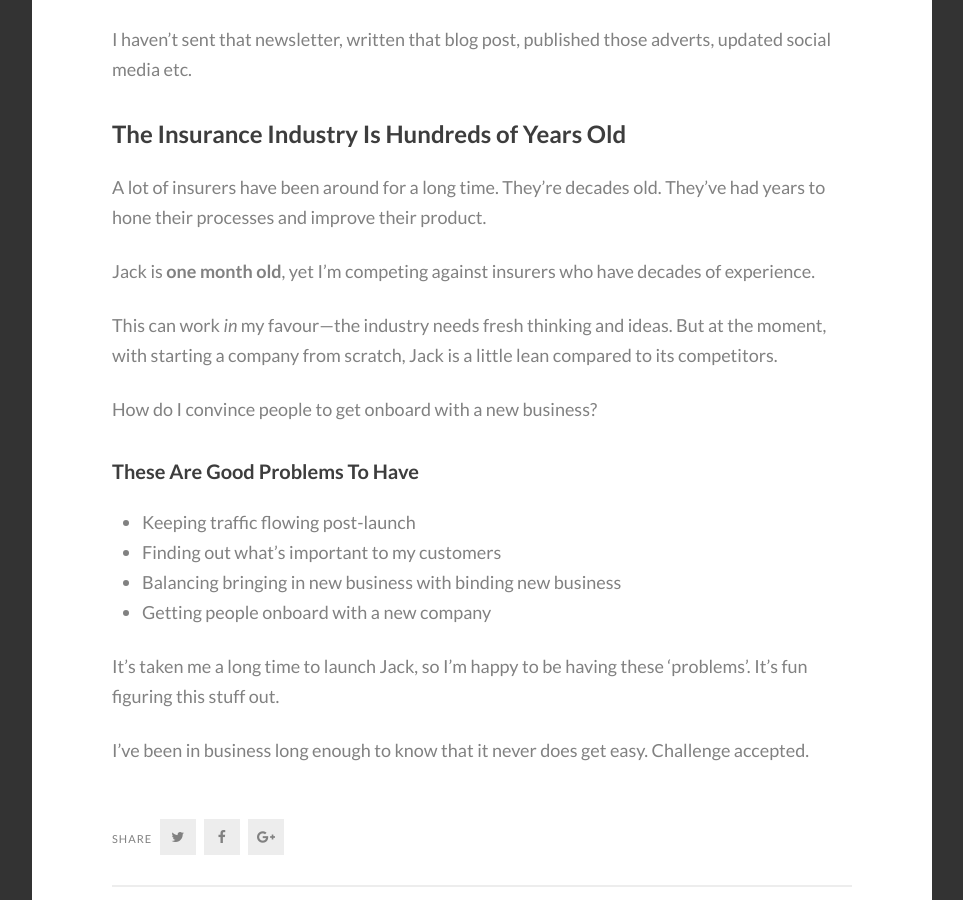
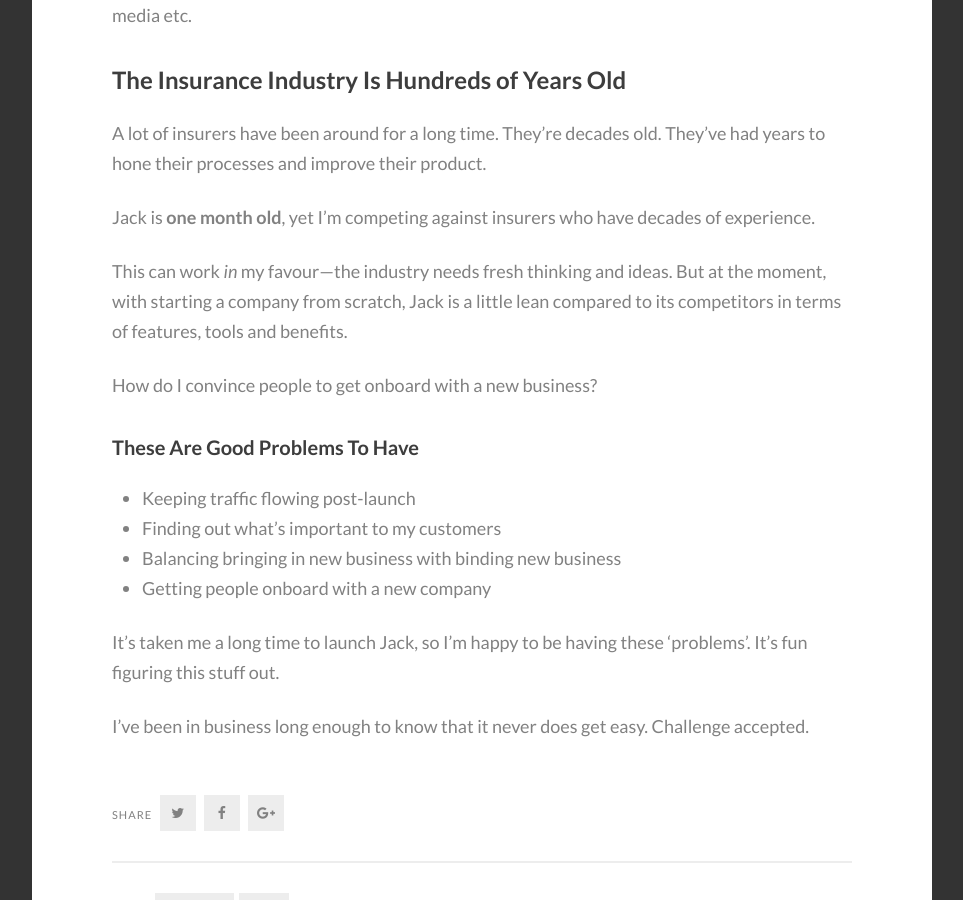
Before and after one commit to ashleybaxter/iamashley, a Jekyll site: the page built from _posts/2016-09-23-post-launch-problems.markdown, in a window 1280 px wide and 900 px high, scrolled down 2549 px. Shown: the whole window, without its empty margins (8-971 px from the left). Built offline with Jekyll 4.4.1, drawn with Linux system fonts in a browser that asks for light colours; some web fonts are replaced; some of the changed text lies outside the part shown.

Commit message:
Copy changes

```diff
--- a/_posts/2016-09-23-post-launch-problems.markdown
+++ b/_posts/2016-09-23-post-launch-problems.markdown
@@ -56,7 +54,7 @@
 
 Jack is __one month old__, yet I'm competing against insurers who have decades of experience.
 
-This can work _in_ my favour—the industry needs fresh thinking and ideas. But at the moment, with starting a company from scratch, Jack is a little lean compared to its competitors.
+This can work _in_ my favour—the industry needs fresh thinking and ideas. But at the moment, with starting a company from scratch, Jack is a little lean compared to its competitors in terms of features, tools and benefits.
 
 How do I convince people to get onboard with a new business?
 
```
Also changed, not shown: other parts of _posts/2016-09-23-post-launch-problems.markdown (+1 -3 lines).
